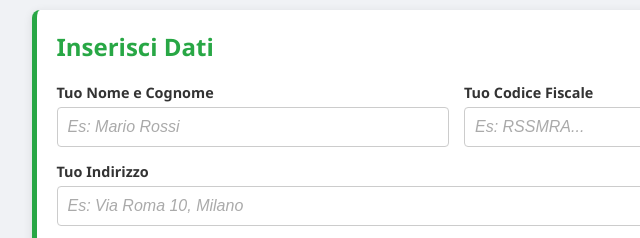
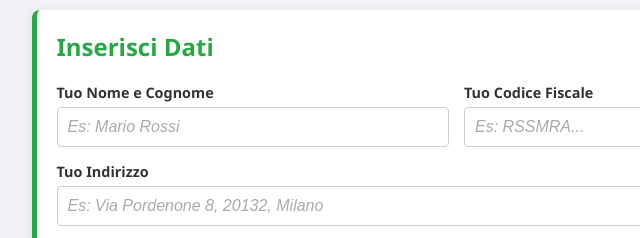
Before and after one commit to ps-way/ricevuta-sito, a plain HTML site: page index.html in a window 1280 px wide. Shown: the top 238 px of the page, 186-826 px from the left. Drawn offline with Linux system fonts and the light colour scheme.

Commit message:
Update index.html

```diff
--- a/index.html
+++ b/index.html
@@ -168,7 +168,7 @@
             </div>
             <div class="full-width">
                 <label>Tuo Indirizzo</label>
-                <input type="text" id="in_address" placeholder="Es: Via Roma 10, Milano" oninput="updateView()">
+                <input type="text" id="in_address" placeholder="Es: Via Pordenone 8, 20132, Milano" oninput="updateView()">
             </div>
 
             <div class="full-width">
@@ -348,4 +348,5 @@ P. IVA: 10728950964</textarea>
         init();
     </script>
 </body>
+
 </html>
```
